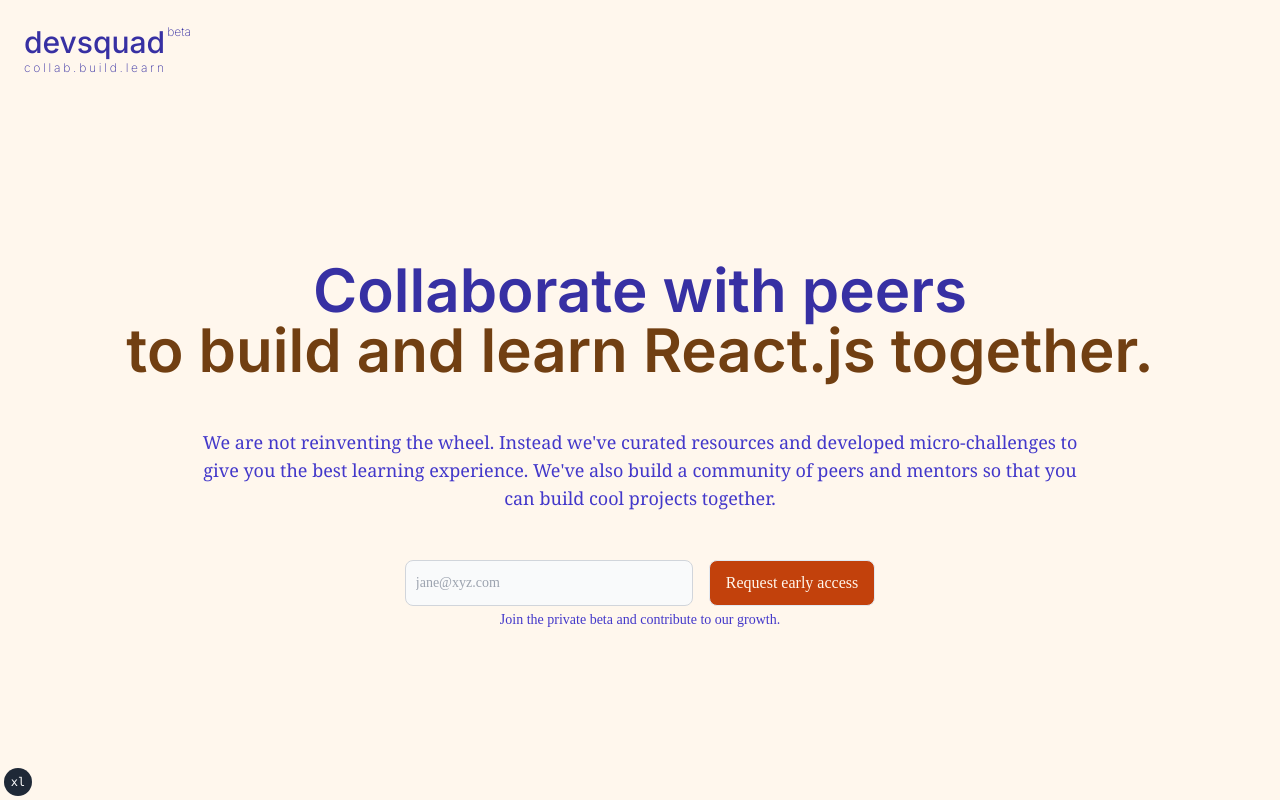
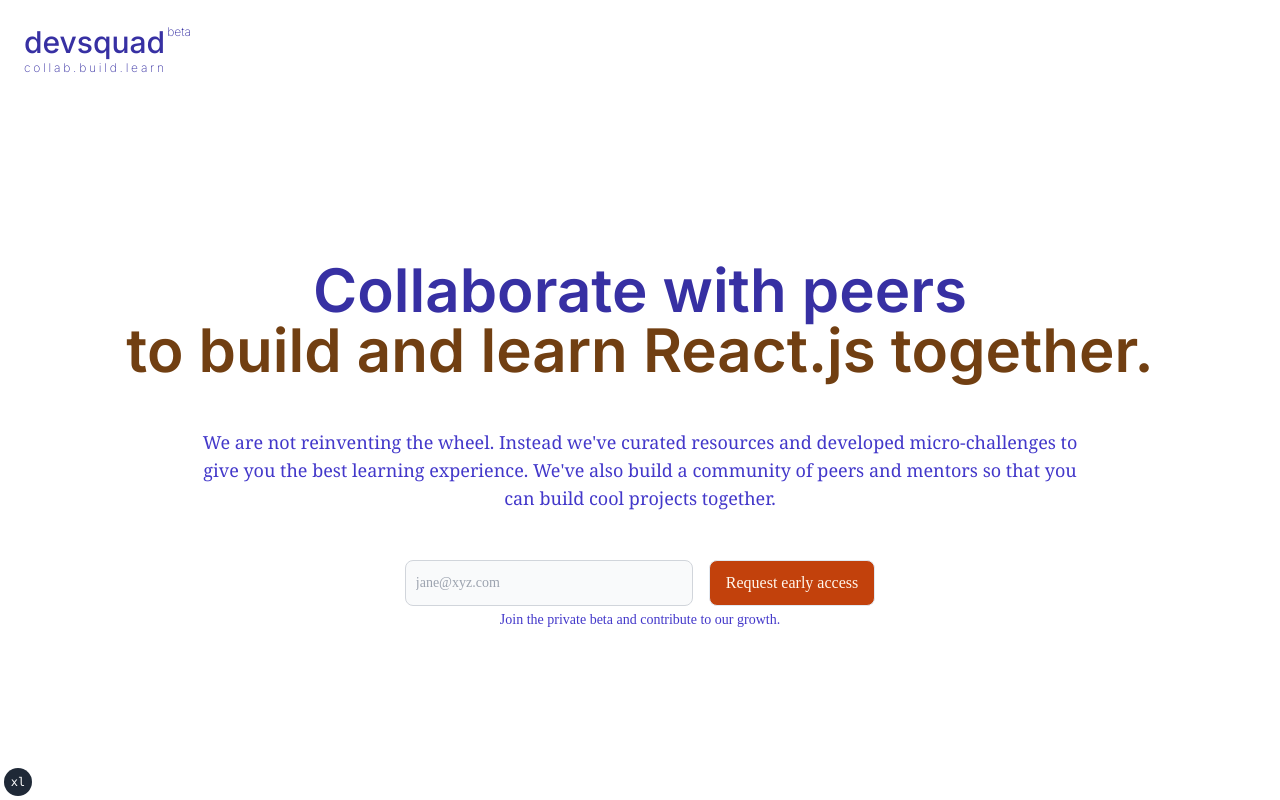
Before and after one commit to DevSquadIN/devsquad, a Next.js app: page / in a window 1280 px wide. Built offline with nearby package versions, Linux system fonts and the light colour scheme.

Commit message:
style: max screen size & color of landing page

```diff
--- a/app/layout.tsx
+++ b/app/layout.tsx
@@ -25,12 +25,7 @@ export default function RootLayout({ children }: RootLayoutProps) {
   return (
     <html lang="en">
       <head />
-      <body
-        className={cn(
-          "min-h-screen bg-orange-50  px-4 sm:px-6",
-          fontSans.variable
-        )}
-      >
+      <body className={cn("min-h-screen px-4 sm:px-6", fontSans.variable)}>
         <SiteHeader />
         {children}
         <TailwindIndicator />
--- a/app/page.tsx
+++ b/app/page.tsx
@@ -1,6 +1,6 @@
 export default function Home() {
   return (
-    <main>
+    <main className="mx-auto max-w-[1450px] px-4 sm:px-6">
       <div className="my-24 md:my-40">
         <h2 className="flex flex-col font-sans text-4xl font-semibold text-indigo-800 md:text-center md:text-5xl lg:text-6xl">
           Collaborate with peers{" "}
```
